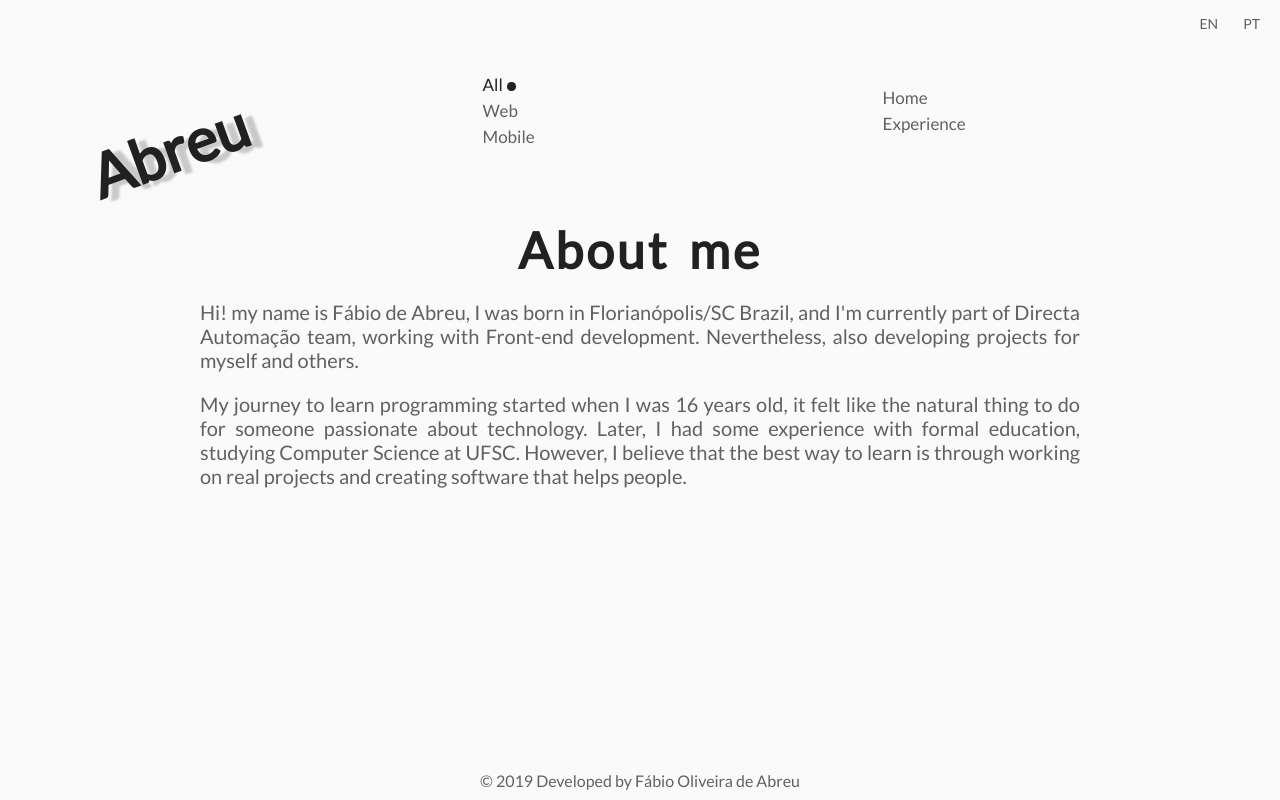
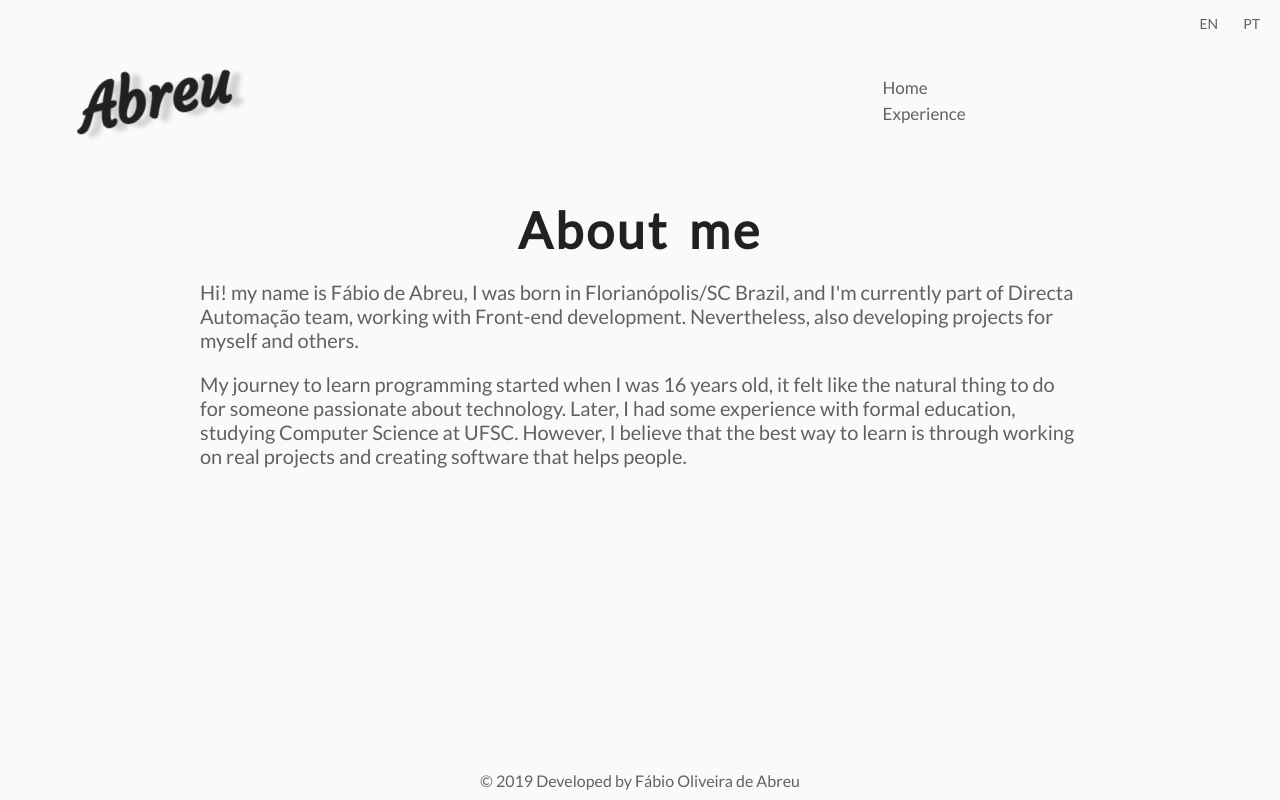
Before and after one commit to Abreu00/Port, a React (Create React App) app: page /about in a window 1280 px wide. Built offline with nearby package versions, Linux system fonts and the light colour scheme.

Commit message:
Refactored some header code, changed main heading rotation, and font family, in general Header component is now more reusable and responsive

```diff
--- a/src/Globals/styles.js
+++ b/src/Globals/styles.js
@@ -1,7 +1,7 @@
 import { createGlobalStyle } from "styled-components";
 
 export default createGlobalStyle`
-  @import url('https://fonts.googleapis.com/css?family=Lato&display=swap');
+  @import url('https://fonts.googleapis.com/css?family=Courgette|Lato&display=swap');
 
   * {
     margin: 0;
--- a/src/Globals/theme.js
+++ b/src/Globals/theme.js
@@ -10,7 +10,7 @@ const theme = {
     colorLight: "#9E9E9E"
   },
   header: {
-    height: "22rem"
+    height: "20rem"
   },
   sidebar: {
     width: "8rem"
--- a/src/components/Header/index.js
+++ b/src/components/Header/index.js
@@ -1,13 +1,12 @@
 import React, { useState, useContext } from "react";
-import { Container, Heading, Langs, Link } from "./styles";
+import { Container, Heading, Langs } from "./styles";
 import ToogleItem from "../ToggleItem";
 import { Context } from "../../context";
-import { Redirect } from "react-router-dom";
+import { Link } from "react-router-dom";
 
-export default function Header(props) {
+export default function Header({ hideNav, showSelection }) {
   const [selectedItem, setSelectedItem] = useState(0);
   const context = useContext(Context);
-  const [redirect, setRedirect] = useState({ path: "", go: false });
 
   function handleItemClick(itemId) {
     return () => {
@@ -16,44 +15,43 @@ export default function Header(props) {
   }
 
   return (
-    <Container>
-      {redirect.go && <Redirect push to={redirect.path} />}
+    <>
+      <Container showSelection={showSelection}>
         <Heading>Abreu</Heading>
-      <ul>
-        <ToogleItem onClick={handleItemClick(0)} selected={selectedItem === 0}>
+        <div>
+          <ToogleItem
+            onClick={handleItemClick(0)}
+            selected={selectedItem === 0}
+          >
             {context.translation.header.all}
           </ToogleItem>
-        <ToogleItem onClick={handleItemClick(1)} selected={selectedItem === 1}>
+          <ToogleItem
+            onClick={handleItemClick(1)}
+            selected={selectedItem === 1}
+          >
             Web
           </ToogleItem>
-        <ToogleItem onClick={handleItemClick(2)} selected={selectedItem === 2}>
+          <ToogleItem
+            onClick={handleItemClick(2)}
+            selected={selectedItem === 2}
+          >
             Mobile
           </ToogleItem>
-      </ul>
-      <ul>
-        <li
-          hidden={props.hideNav === 1}
-          onClick={() => setRedirect({ path: "/home", go: true })}
-        >
-          <Link>Home</Link>
-        </li>
-        <li
-          hidden={props.hideNav === 2}
-          onClick={() => setRedirect({ path: "/about", go: true })}
-        >
-          <Link>{context.translation.header.about}</Link>
-        </li>
-        <li
-          hidden={props.hideNav === 3}
-          onClick={() => setRedirect({ path: "/experience", go: true })}
-        >
-          <Link>{context.translation.header.xp}</Link>
-        </li>
-      </ul>
+        </div>
+        <nav>
+          {hideNav !== 1 && <Link to="/home">Home</Link>}
+          {hideNav !== 2 && (
+            <Link to="/about">{context.translation.header.about}</Link>
+          )}
+          {hideNav !== 3 && (
+            <Link to="/experience">{context.translation.header.xp}</Link>
+          )}
+        </nav>
+      </Container>
       <Langs>
-        <div onClick={() => context.changeLang("en")}>EN</div>
-        <div onClick={() => context.changeLang("pt")}>PT</div>
+        <span onClick={() => context.changeLang("en")}>EN</span>
+        <span onClick={() => context.changeLang("pt")}>PT</span>
       </Langs>
-    </Container>
+    </>
   );
 }
--- a/src/components/Header/styles.js
+++ b/src/components/Header/styles.js
@@ -1,4 +1,4 @@
-import styled from "styled-components";
+import styled, { css } from "styled-components";
 import media from "../../Globals/mediaQueries";
 
 export const Container = styled.header`
@@ -6,16 +6,41 @@ export const Container = styled.header`
   width: 100%;
   display: flex;
   justify-content: flex-start;
+  font-size: 1.7rem;
 
-  ul {
+  ${props =>
+    !props.showSelection &&
+    css`
+      & div {
+        visibility: hidden;
+      }
+    `}
+
+  nav,
+  div {
     flex: 1;
-    list-style: none;
     display: flex;
+    flex-direction: column;
     justify-content: center;
-    align-items: left;
-    flex-direction: column;
-    height: 100%;
-    font-size: 1.7rem;
+    align-items: flex-start;
+  }
+
+  a {
+    cursor: pointer;
+    display: inline-block;
+    width: auto;
+    padding: 0.25rem;
+    text-decoration: none;
+
+    &:hover {
+      color: ${props => props.theme.font.colorBold};
+    }
+  }
+
+  @media (max-width: ${media.width.tablet}) {
+    & div {
+      padding-left: 15%;
+    }
   }
 
   @media (max-width: ${media.width.pc.smaller}) {
@@ -25,7 +50,10 @@ export const Container = styled.header`
 
     & {
       text-align: right;
-      padding-right: 2rem;
+      padding: 0 2rem;
+    }
+    & nav {
+      align-items: flex-end;
     }
   }
 `;
@@ -36,34 +64,25 @@ export const Heading = styled.h2`
   font-size: 6rem;
   display: flex;
   align-items: center;
-  transform: rotate(-20deg);
-  text-shadow: 1rem 0.5rem 0.25rem rgba(0, 0, 0, 0.2);
+  font-family: "Courgette", cursive;
+  transform: rotate(-12deg) translateY(-3rem);
+  text-shadow: 1rem 0.5rem 0.5rem rgba(33, 33, 33, 0.2);
 `;
 
 export const Langs = styled.div`
   position: absolute;
   top: 1rem;
   right: 0;
-  font-size: 1.4em;
+  font-size: 1.4rem;
 
-  & > div {
+  & span {
     display: inline-block;
     cursor: pointer;
     margin-right: 1.5rem;
     padding: 0.5rem;
   }
 
-  & > div:hover {
+  & span:hover {
     color: ${props => props.theme.font.colorBold};
   }
 `;
-
-export const Link = styled.span`
-  cursor: pointer;
-  display: inline-block;
-  padding: 0.25rem;
-
-  &:hover {
-    color: ${props => props.theme.font.colorBold};
-  }
-`;
--- a/src/components/ToggleItem/index.js
+++ b/src/components/ToggleItem/index.js
@@ -3,8 +3,8 @@ import { Item } from "./styles";
 
 export default function ToggleItem(props) {
   return (
-    <Item selected={props.selected}>
-      <span onClick={props.onClick}>{props.children}</span>
+    <Item selected={props.selected} onClick={props.onClick}>
+      {props.children}
     </Item>
   );
 }
--- a/src/components/ToggleItem/styles.js
+++ b/src/components/ToggleItem/styles.js
@@ -1,20 +1,14 @@
 import styled from "styled-components";
 
-export const Item = styled.li`
-  & {
-    width: auto;
-    color: ${props =>
-      props.selected ? props.theme.font.colorBold : "inherit"};
-  }
+export const Item = styled.span`
+  cursor: pointer;
+  display: inline-block;
+  padding: 0.25rem;
+  color: ${props => (props.selected ? props.theme.font.colorBold : "inherit")};
 
   &:hover {
     color: ${props => props.theme.font.colorBold};
   }
-
-  span {
-    cursor: pointer;
-    display: inline-block;
-    padding: 0.25rem;
 
   &::after {
     content: "";
@@ -27,5 +21,4 @@ export const Item = styled.li`
     transform: scale(${props => (props.selected ? 1 : 0)});
     transition: all 0.2s;
   }
-  }
 `;
--- a/src/pages/About/styles.js
+++ b/src/pages/About/styles.js
@@ -15,7 +15,6 @@ export const TextContainer = styled.div`
   }
 
   p {
-    text-align: justify;
     font-size: 2rem;
     line-height: 2.4rem;
     margin-bottom: 2rem;
--- a/src/pages/Main/index.js
+++ b/src/pages/Main/index.js
@@ -20,7 +20,7 @@ export default function Main() {
 
   return (
     <Layout>
-      <Header hideNav={1}></Header>
+      <Header showSelection hideNav={1}></Header>
       <ProjectsContainer expanded={expandedProject}>
         {context.translation.projects.map((project, i) => (
           <Project
```
Lines whose indentation alone changed are shown as unchanged.
